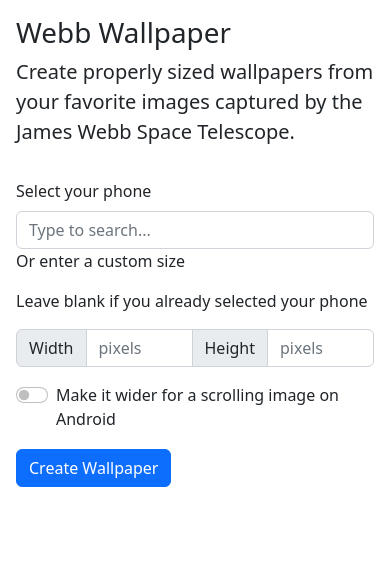
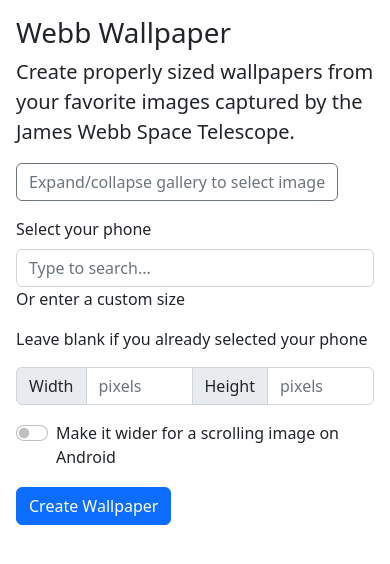
Before and after one commit to PicoPlanetDev/webb-wallpaper, a Flask app: page / in a window 390 px wide. Shown: the top 564 px of the page. Run offline with Flask 2, Linux system fonts and the light colour scheme.

Commit message:
Added Gallery collapse/expand button for mobile and implemented favicon

```diff
--- a/templates/index.html
+++ b/templates/index.html
@@ -12,6 +12,8 @@
     <script src="https://cdn.jsdelivr.net/npm/bootstrap@5.2.0-beta1/dist/js/bootstrap.bundle.min.js"
         integrity="sha384-pprn3073KE6tl6bjs2QrFaJGz5/SUsLqktiwsUTF55Jfv3qYSDhgCecCxMW52nD2"
         crossorigin="anonymous"></script>
+    <link rel="icon" type="image/svg+xml" href="{{ url_for('static', filename= '/favicon/favicon.svg') }}">
+    <link rel="icon" type="image/png" href="{{ url_for('static', filename= '/favicon/favicon.png') }}">
 </head>
 
 <body>
@@ -22,6 +24,11 @@
                 Create properly sized wallpapers from your favorite images captured by the James Webb Space Telescope.
             </p>
             <form role="form" action="get_image" method="post">
+                <button class="btn btn-outline-secondary mb-3" type="button" data-bs-toggle="collapse"
+                    data-bs-target="#collapseGallery" aria-expanded="false" aria-controls="collapseGallery">
+                    Expand/collapse gallery to select image
+                </button>
+                <div class="collapse" id="collapseGallery">
                     <!-- Gallery image picker -->
                     <div class="row mb-3 px-1">
                         {% for name, path in images %}
@@ -35,6 +42,8 @@
                         </div>
                         {% endfor %}
                     </div>
+                </div>
+
                 <!-- Options row -->
                 <div class="row mb-3">
                     <!-- Phone picker -->
```
Lines whose indentation alone changed are shown as unchanged.
